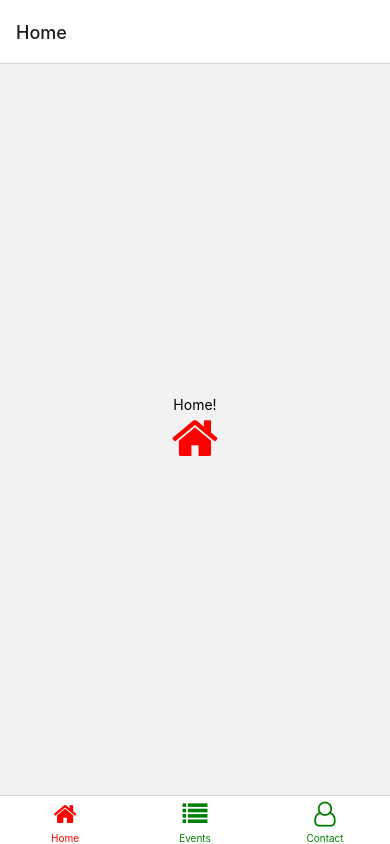
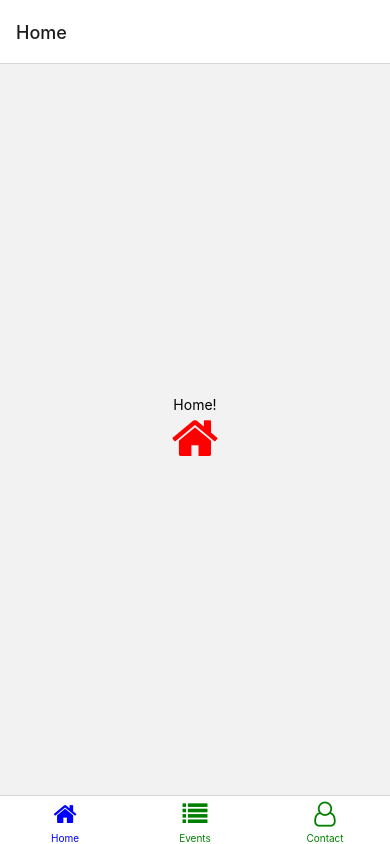
Before and after one commit to calebljl/CODE_EXP_project1, a React Native app: screen / in a window 390 px wide. Built offline with nearby package versions, Linux system fonts and the light colour scheme.

Commit message:
change to blue

```diff
--- a/App.js
+++ b/App.js
@@ -29,7 +29,7 @@ export default function App() {
             // You can return any component that you like here!
             return <FontAwesome name={iconName} size={size} color={color} />;
           },
-          tabBarActiveTintColor: "red",
+          tabBarActiveTintColor: "blue",
           tabBarInactiveTintColor: "green",
         })}
       >
```
